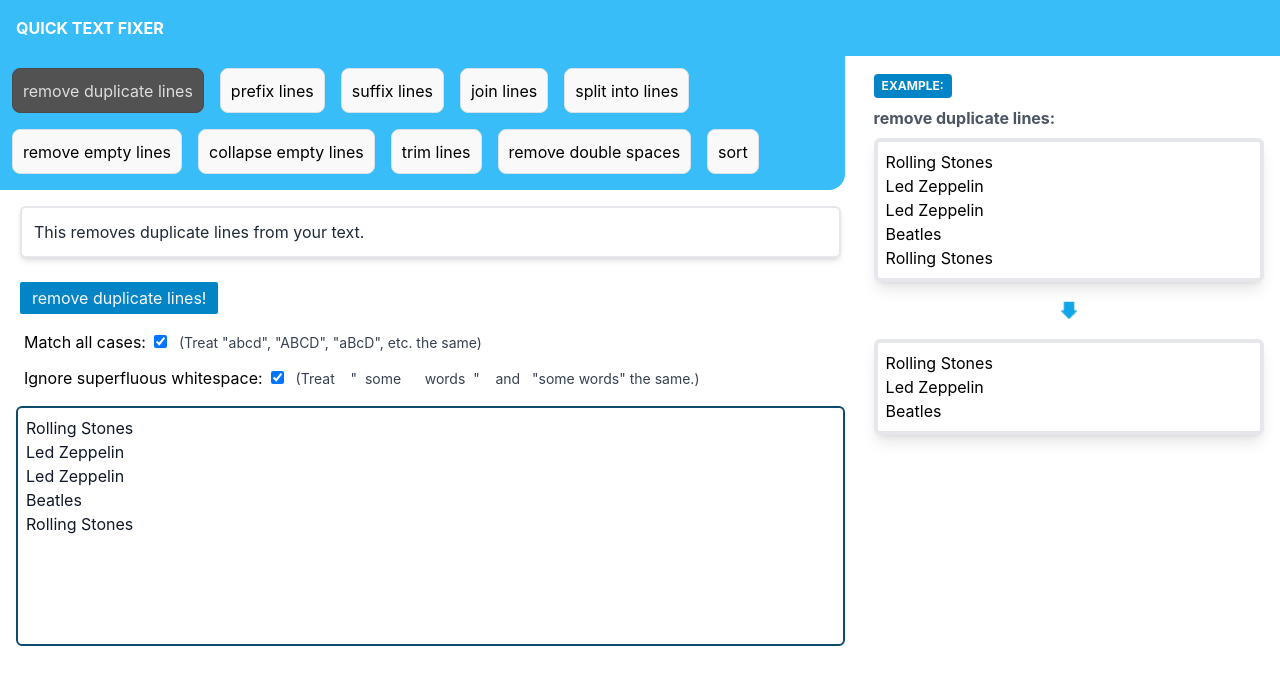
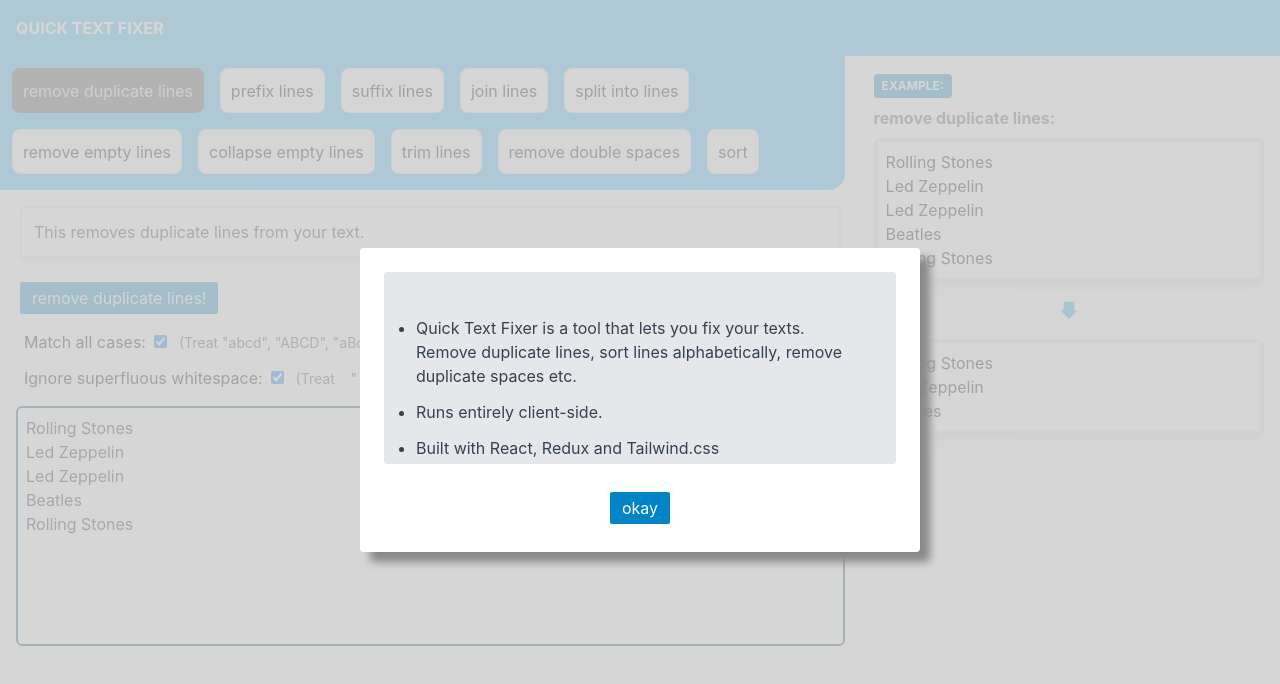
Before and after one commit to Daniel-Wittgenstein/qtf, a React (Create React App) app: page / in a window 1280 px wide. Shown: the top 684 px of the page. Built offline with nearby package versions, Linux system fonts and the light colour scheme.

Commit message:
added start-up pop-up

```diff
--- /dev/null
+++ b/src/components/PopUp.js
@@ -0,0 +1,46 @@
+
+
+
+import ActionButton from "./ActionButton.js"
+
+import { useState } from 'react';
+
+
+
+function PopUp(props) {
+  /*
+    props.text: string: window text
+    props.buttonText: okay button text
+    fixed inset-0 bg-red-400 z-40 overflow-hidden opacity-25
+      flex content-center justify-center
+  */
+
+
+  const [hidden, setHidden] = useState(false)
+
+
+  function hide() {
+    setHidden(true)
+  }
+
+  const el =
+    hidden ?
+    null :
+    (
+      <div className="pop-up-wrapper">
+        <div className="pop-up p-6">
+          <div className="p-8 text-gray-800 overflow-scroll max-h-48 bg-gray-200 rounded">
+            {props.text}
+          </div>
+          <div className="flex content-center justify-center mt-6">
+            <ActionButton click={() => hide()} text={props.buttonText} ></ActionButton>
+          </div>
+        </div>
+      </div>
+    )
+
+
+  return (el)
+}
+
+export default PopUp
--- a/src/components/Slider.js
+++ b/src/components/Slider.js
@@ -6,6 +6,7 @@
 import { useState } from 'react';
 import Options from './Options.js'
 import ActionButton from './ActionButton.js'
+import PopUp from './PopUp.js'
 
 import { useEffect } from "react";
 
@@ -100,12 +101,30 @@ function Slider(props) {
 
   const goText = selectedItem.text + "!"
 
+  const popUpText = (
+    <>
+      <ul className="list-disc text-gray-700">
+        <li>Quick Text Fixer is a tool that lets you fix your texts. Remove
+          duplicate lines, sort lines alphabetically, remove duplicate spaces etc.</li>
+        <li>Runs entirely client-side.</li>
+        <li>Built with React, Redux and Tailwind.css</li>
+        <li>Just click on the blue button "remove duplicate lines!" to see it in action.</li>
+        <li>Have fun!</li>
+        <li>© Daniel Ott 2023</li>
+      </ul>
+    </>
+  )
+
+
+  const popUpButtonText = "okay"
+
   //call only once on mount:
   useEffect(() => {
     clickButton(0)
   }, [])
 
   return (
+    <div>
       <div>
         <div className="p-1 pb-0 w-[100%] max-h-40 overflow-auto bg-sky-400
           rounded-br-2xl select-none pb-2">
@@ -129,6 +148,9 @@ function Slider(props) {
         </div>
 
       </div>
+
+      <PopUp text={popUpText} buttonText={popUpButtonText}></PopUp>
+    </div>
   )
 
 }
--- a/src/index.css
+++ b/src/index.css
@@ -78,3 +78,31 @@ code {
 .nice-tab-selected:hover {
   background: #525252;
 }
+
+.pop-up-wrapper {
+  position: fixed;
+  width: 100vw;
+  height: 100vh;
+  overflow: hidden;
+  background: #CCCC;
+  top: 0px;
+  left: 0px;
+  display: flex;
+  justify-content: center;
+  align-items: center;
+  z-index: 90000;
+}
+
+.pop-up {
+  width: 95vw;
+  max-width: 560px;
+  border: 0px solid black;
+  background: white;
+  box-shadow: 10px 10px 8px #888888;
+  border-radius: 4px;
+}
+
+
+li{
+  margin: 12px 0;
+}
```
Lines whose indentation alone changed are shown as unchanged.
